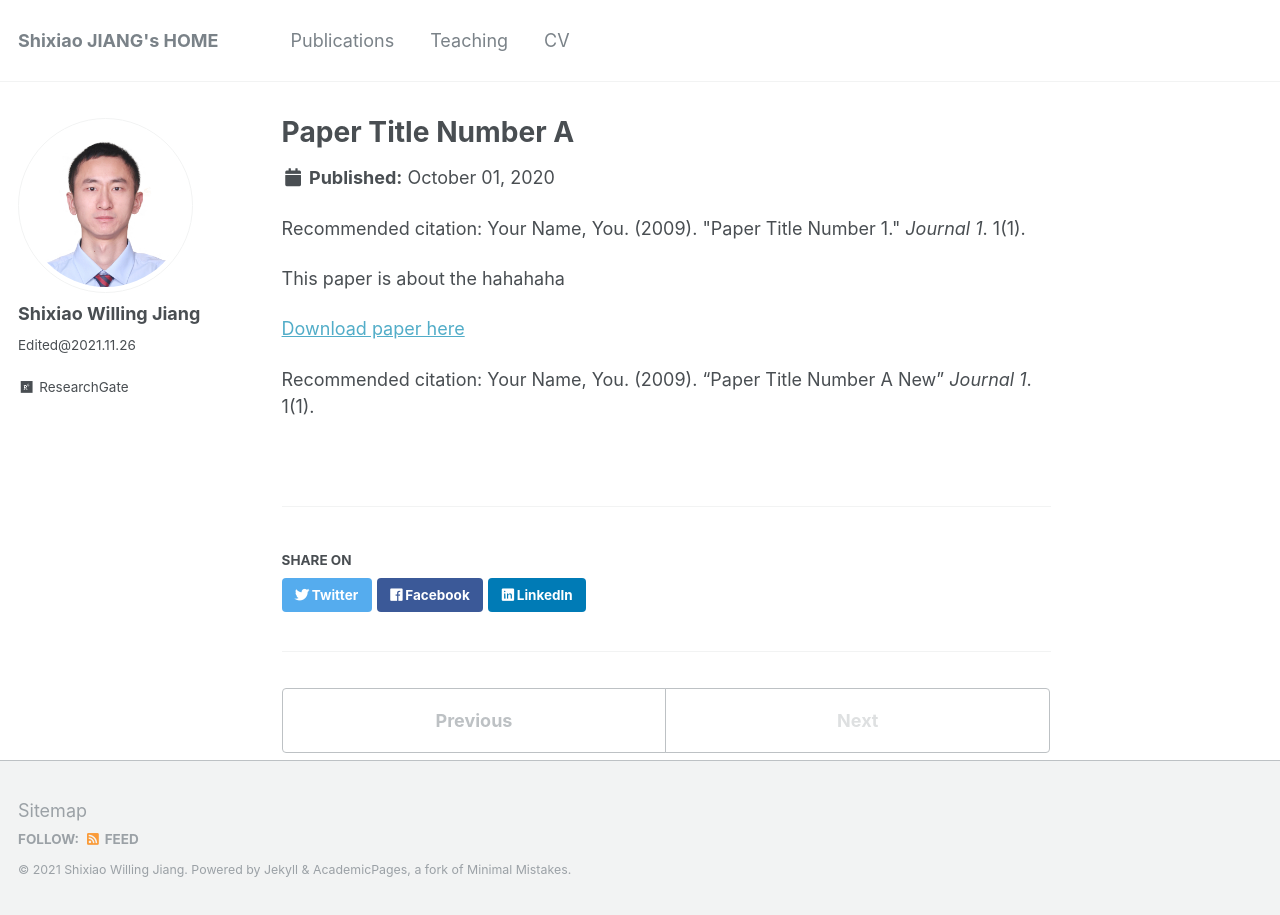
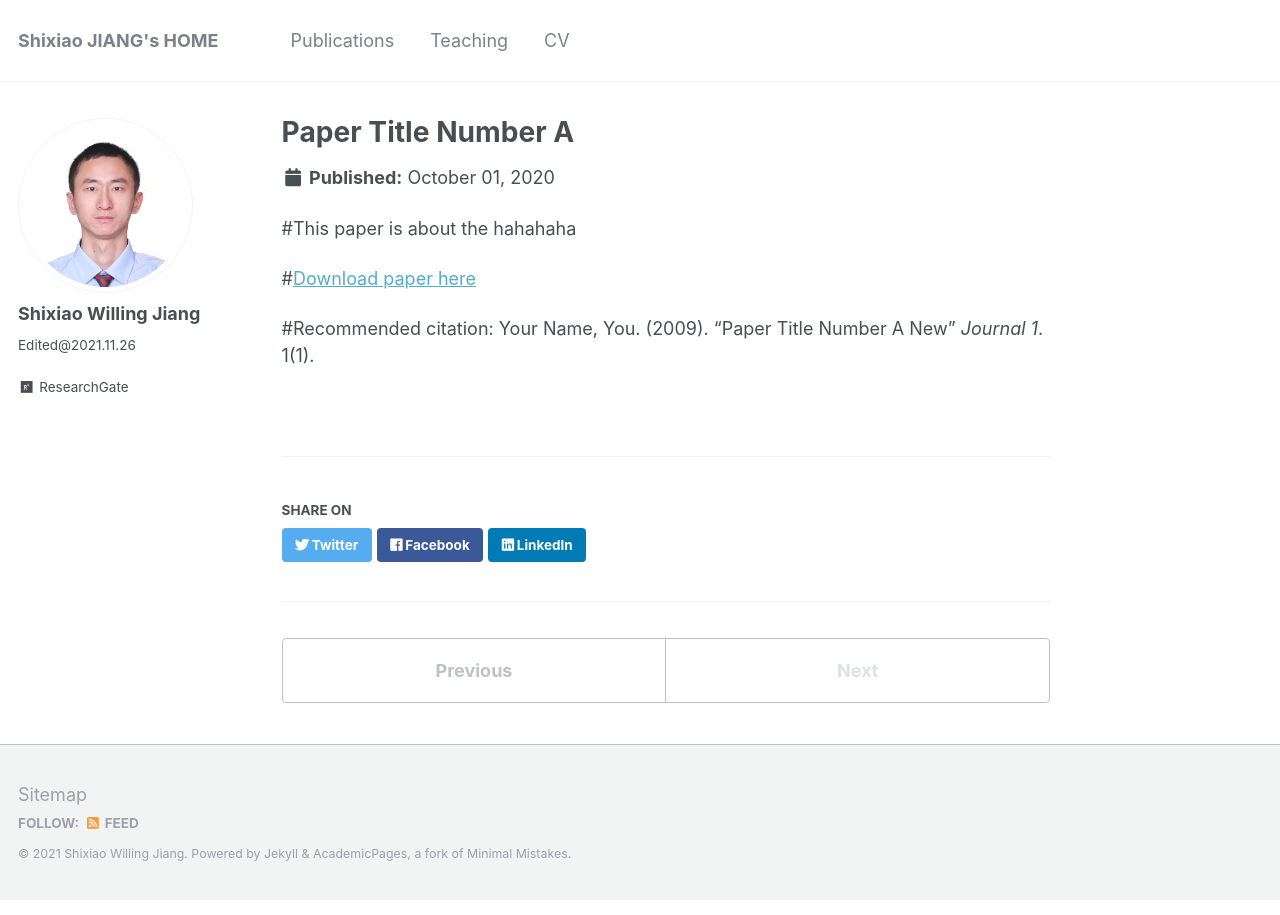
Before and after one commit to willingjiang/willingjiang.github.io, a Jekyll site: the page built from _publications/2020-10-01-paper-title-number-4.md, in a window 1280 px wide. Built offline with Jekyll 4.4.1, drawn with Linux system fonts in a browser that asks for light colours; part of the change alters nothing that is shown.

Commit message:
Update 2020-10-01-paper-title-number-4.md

```diff
--- a/_publications/2020-10-01-paper-title-number-4.md
+++ b/_publications/2020-10-01-paper-title-number-4.md
@@ -2,14 +2,14 @@
 title: "Paper Title Number A"
 collection: publications
 #permalink: /publication/2009-10-01-paper-title-number-1
-excerpt: 'This paper is about the number bulibudf'
+#excerpt: 'This paper is about the number bulibudf'
 #date: 2009-10-01
 #venue: 'Journal 1'
 #paperurl: 'http://academicpages.github.io/files/paper1.pdf'
-citation: 'Your Name, You. (2009). &quot;Paper Title Number 1.&quot; <i>Journal 1</i>. 1(1).'
+#citation: 'Your Name, You. (2009). &quot;Paper Title Number 1.&quot; <i>Journal 1</i>. 1(1).'
 ---
-This paper is about the hahahaha
+#This paper is about the hahahaha
 
-[Download paper here](http://academicpages.github.io/files/paper1.pdf)
+#[Download paper here](http://academicpages.github.io/files/paper1.pdf)
 
-Recommended citation: Your Name, You. (2009). "Paper Title Number A New" <i>Journal 1</i>. 1(1).
+#Recommended citation: Your Name, You. (2009). "Paper Title Number A New" <i>Journal 1</i>. 1(1).
```
